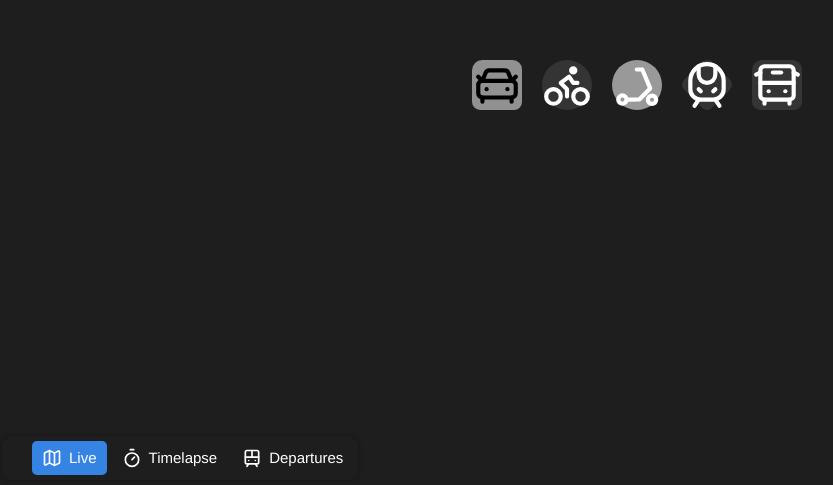
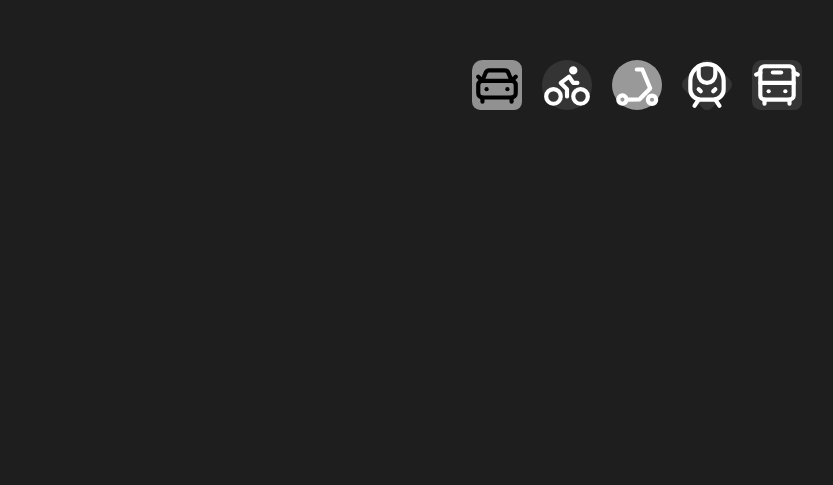
Before and after one commit to KASTEL-MobilityLab/ArtificialMetro, a Vue app: page / in a window 1280 px wide. Shown: the part 315-800 px from the top of the page, without its empty margins (3-836 px from the left). Built offline with nearby package versions, Linux system fonts and the light colour scheme.

Commit message:
fix departures animation

```diff
--- a/src/view/DeparturesView.vue
+++ b/src/view/DeparturesView.vue
@@ -85,7 +85,7 @@ h1 {
     padding: 20px 40px;
 }
 
-.deppartures-move,
+.departures-move,
 .departures-enter-active,
 .departures-leave-active {
     transition: 0.5s ease-in-out;
--- a/src/view/FooterBar.vue
+++ b/src/view/FooterBar.vue
@@ -12,7 +12,6 @@
 footer {
     display: flex;
     position: fixed;
-    z-index: 1000;
 
     flex-direction: row;
     justify-content: stretch;
```
